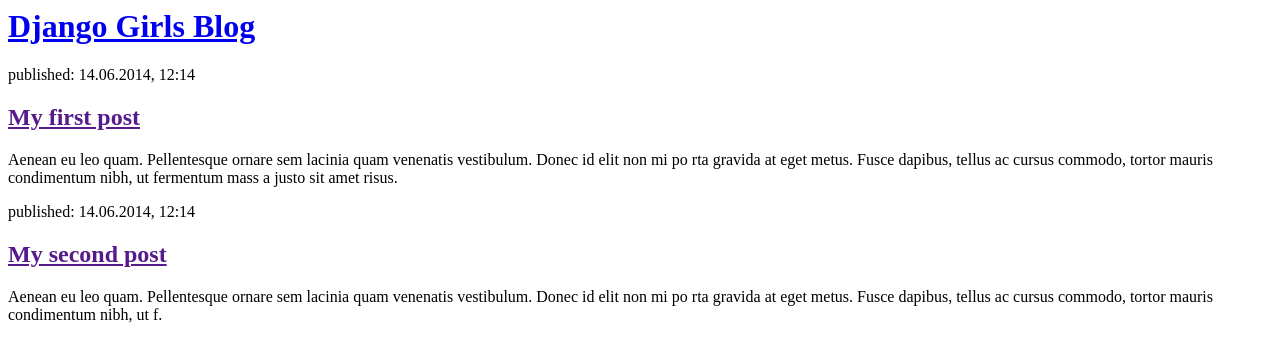
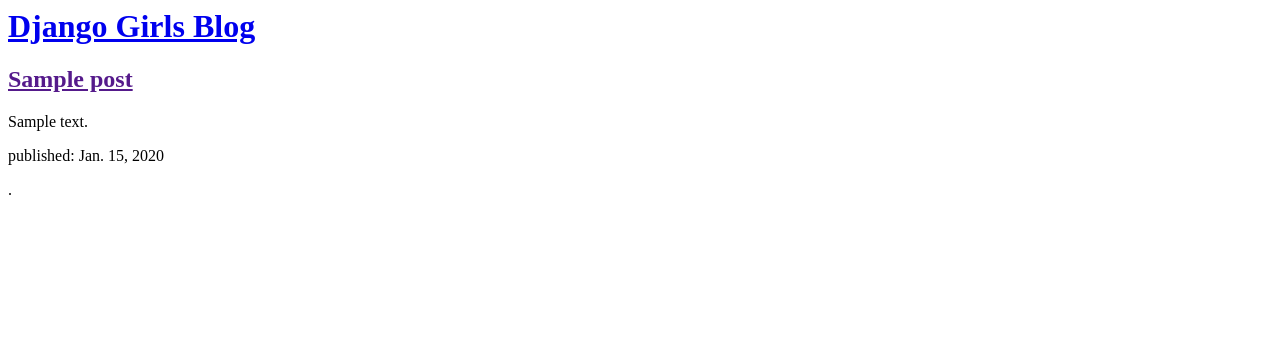
Before and after one commit to demilade27/my-first-blog, a Django app: page / in a window 1280 px wide. Shown: the top 362 px of the page. Run offline with Django 3.2, Linux system fonts and the light colour scheme; tables that the repository leaves empty hold one stand-in row (values such as "Sample post").

Commit message:
Modified templates to display posts from database

```diff
--- a/blog/models.py
+++ b/blog/models.py
@@ -15,7 +15,7 @@
     published_date = models.DateField(blank=True, null=True)
 
     def publish(self):
-        self.published_date = timezone.now
+        self.published_date = timezone.now()
         self.save()
 
     def __str__(self):
--- a/blog/templates/blog/post_list.html
+++ b/blog/templates/blog/post_list.html
@@ -4,20 +4,16 @@
     </head>
     <body>
         <div>
-            <h1><a href="/">Django Girls Blog</a></h1>
+            <h1><a href="admin">Django Girls Blog</a></h1>
         </div>
-        <div>
-            <p>published: 14.06.2014, 12:14</p>
-            <h2><a href="">My first post</a></h2>
-            <p>Aenean eu leo quam. Pellentesque ornare sem lacinia quam venenatis vestibulum. Donec id elit non mi po
-            rta gravida at eget metus. Fusce dapibus, tellus ac cursus commodo, tortor mauris condimentum nibh, ut fermentum mass
-            a justo sit amet risus.</p>
-        </div>
-        <div>
-            <p>published: 14.06.2014, 12:14</p>
-            <h2><a href="">My second post</a></h2>
-            <p>Aenean eu leo quam. Pellentesque ornare sem lacinia quam venenatis vestibulum. Donec id elit non mi po
-            rta gravida at eget metus. Fusce dapibus, tellus ac cursus commodo, tortor mauris condimentum nibh, ut f.</p>
-        </div>
+
+        {% for post in posts %}
+            <div>
+                <h2><a href="">{{ post.title }}</a></h2>
+                <p>{{ post.text|linebreaksbr }}</p>
+                <p>published: {{ post.published_date }}</p>
+            </div>
+        {% endfor %}.
+
     </body>
 </html>
--- a/blog/views.py
+++ b/blog/views.py
@@ -1,7 +1,11 @@
 from django.shortcuts import render
+from django.utils import timezone
+from .models import Post
 
 # Create your views here.
 
 
 def post_list(request):
-    return render(request, 'blog/post_list.html', {})
+    posts = Post.objects.filter(
+        published_date__lte=timezone.now()).order_by('published_date')
+    return render(request, 'blog/post_list.html', {'posts': posts})
```
Also changed, not shown: blog/static/css/blog.css (added).
